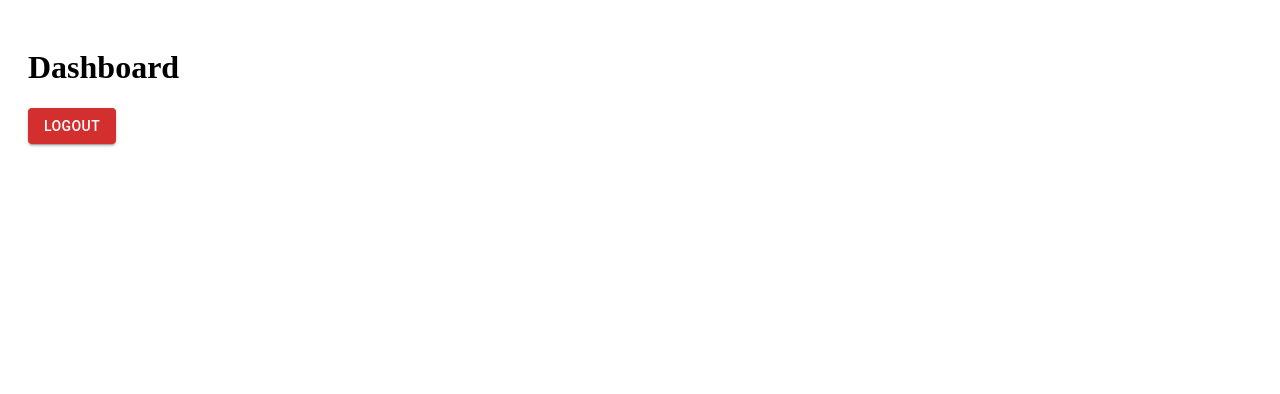
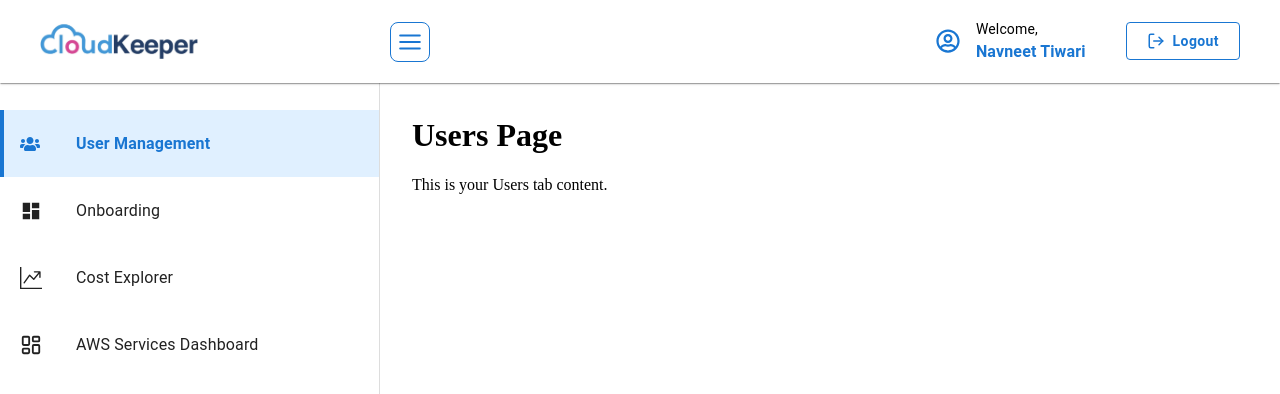
Before and after one commit to nvnetpd10/Cloudbalance, a React (Vite) app in the folder frontend/CloudBalance/: page /dashboard in a window 1280 px wide. Shown: the top 394 px of the page. Built offline with nearby package versions, Linux system fonts and the light colour scheme; sample sign-in values are in the browser's storage.

Commit message:
sidebar and navbar

```diff
--- a/frontend/CloudBalance/package.json
+++ b/frontend/CloudBalance/package.json
@@ -18,6 +18,7 @@
     "notistack": "^3.0.2",
     "react": "^19.2.0",
     "react-dom": "^19.2.0",
+    "react-icons": "^5.5.0",
     "react-router-dom": "^7.9.6"
   },
   "devDependencies": {
--- /dev/null
+++ b/frontend/CloudBalance/src/layouts/MainLayout.jsx
@@ -0,0 +1,24 @@
+import { useState } from "react";
+import Sidebar from "./Sidebar";
+import Navbar from "./Navbar";
+import { Outlet } from "react-router-dom";
+import { Box, Toolbar } from "@mui/material";
+
+export default function Layout() {
+  const [open, setOpen] = useState(true); // sidebar open by default
+
+  return (
+    <Box sx={{ display: "flex", height: "100vh" }}>
+      <Sidebar open={open} /> {/* 🔥 Send open to Sidebar */}
+      <Box sx={{ flexGrow: 1, display: "flex", flexDirection: "column" }}>
+        {/* Navbar fixed on top */}
+        <Navbar toggleSidebar={() => setOpen(!open)} /> {/* 🔥 Pass toggle */}
+        {/* Prevent overlap */}
+        <Toolbar />
+        <Box sx={{ padding: 3, overflowY: "auto", flexGrow: 1 }}>
+          <Outlet />
+        </Box>
+      </Box>
+    </Box>
+  );
+}
--- /dev/null
+++ b/frontend/CloudBalance/src/layouts/Navbar.jsx
@@ -0,0 +1,117 @@
+import {
+  AppBar,
+  Toolbar,
+  Typography,
+  Box,
+  Button,
+  IconButton,
+} from "@mui/material";
+import { FiLogOut, FiMenu } from "react-icons/fi";
+import { FaRegUserCircle } from "react-icons/fa";
+import logo from "../assets/images/CloudKeeper_Logo.jpg";
+import { logout } from "../utils/auth";
+
+export default function Navbar({ toggleSidebar }) {
+  const username = "Navneet Tiwari";
+
+  return (
+    <AppBar
+      position="fixed"
+      elevation={1}
+      sx={{
+        zIndex: (theme) => theme.zIndex.drawer + 1,
+        background: "#fff",
+        color: "#000",
+        paddingX: 2,
+      }}
+    >
+      <Toolbar
+        sx={{
+          minHeight: 80,
+          display: "flex",
+          alignItems: "center",
+          justifyContent: "space-between",
+        }}
+      >
+        {/* ---------------------------------------------------
+           BOX 1 → LOGO
+        --------------------------------------------------- */}
+        <Box sx={{ display: "flex", alignItems: "center" }}>
+          <Box
+            component="img"
+            src={logo}
+            alt="CloudBalance Logo"
+            sx={{ height: 83, objectFit: "contain" }}
+          />
+        </Box>
+
+        {/* ---------------------------------------------------
+           BOX 2 → TOGGLE ICON  (CENTER)
+        --------------------------------------------------- */}
+        <Box
+          sx={{
+            display: "flex",
+            justifyContent: "flex-start",
+            flex: 1,
+            pl: "12rem",
+          }}
+        >
+          <IconButton
+            onClick={toggleSidebar}
+            sx={{
+              color: "#1976d2",
+              border: "1px solid #1976d2",
+              borderRadius: "8px",
+              padding: "6px",
+            }}
+          >
+            <FiMenu size={26} />
+          </IconButton>
+        </Box>
+
+        {/* ---------------------------------------------------
+           BOX 3 → USER INFO + LOGOUT
+        --------------------------------------------------- */}
+        <Box sx={{ display: "flex", alignItems: "center", gap: 5 }}>
+          {/* User welcome text */}
+          <Box sx={{ display: "flex", alignItems: "center", gap: 2 }}>
+            <FaRegUserCircle size={24} color="#1976d2" />
+            <Box>
+              <Typography variant="body2" sx={{ color: "#000" }}>
+                Welcome,
+              </Typography>
+              <Typography
+                variant="body1"
+                sx={{ color: "#1976d2", fontWeight: "bold" }}
+              >
+                {username}
+              </Typography>
+            </Box>
+          </Box>
+
+          {/* Logout button */}
+          <Button
+            variant="outlined"
+            sx={{
+              borderColor: "#1976d2",
+              color: "#1976d2",
+              textTransform: "none",
+              fontWeight: "bold",
+              paddingX: 2.5,
+              height: 38,
+              display: "flex",
+              gap: 1,
+            }}
+            onClick={() => {
+              logout();
+              window.location.href = "/login";
+            }}
+          >
+            <FiLogOut size={18} />
+            Logout
+          </Button>
+        </Box>
+      </Toolbar>
+    </AppBar>
+  );
+}
--- /dev/null
+++ b/frontend/CloudBalance/src/layouts/Sidebar.jsx
@@ -0,0 +1,103 @@
+import {
+  Drawer,
+  List,
+  ListItemButton,
+  ListItemIcon,
+  ListItemText,
+  Toolbar,
+} from "@mui/material";
+import { Link, useLocation } from "react-router-dom";
+
+import { FaUsers } from "react-icons/fa";
+import { BsGraphUpArrow } from "react-icons/bs";
+import { MdDashboard } from "react-icons/md";
+import { LuLayoutDashboard } from "react-icons/lu";
+
+const drawerWidth = 380;
+
+export default function Sidebar({ open }) {
+  const location = useLocation();
+
+  const menuItems = [
+    {
+      label: "User Management",
+      icon: <FaUsers size={20} />,
+      path: "/dashboard/users",
+    },
+    {
+      label: "Onboarding",
+      icon: <MdDashboard size={22} />,
+      path: "/dashboard/onboarding",
+    },
+    {
+      label: "Cost Explorer",
+      icon: <BsGraphUpArrow size={22} />,
+      path: "/dashboard/cost-explorer",
+    },
+    {
+      label: "AWS Services Dashboard",
+      icon: <LuLayoutDashboard size={22} />,
+      path: "/dashboard/aws-dashboard",
+    },
+  ];
+
+  // Make "User Management" active when URL = /dashboard
+  const isActive = (path) =>
+    location.pathname === path ||
+    (path === "/dashboard/users" && location.pathname === "/dashboard");
+
+  return (
+    <Drawer
+      variant="persistent"
+      open={open}
+      sx={{
+        width: drawerWidth,
+        flexShrink: 0,
+        "& .MuiDrawer-paper": {
+          width: drawerWidth,
+          boxSizing: "border-box",
+          borderRight: "1px solid #ddd",
+          paddingTop: "30px",
+        },
+      }}
+    >
+      <Toolbar />
+
+      <List sx={{ mt: 1 }}>
+        {" "}
+        {/* optional extra spacing */}
+        {menuItems.map((item) => {
+          const active = isActive(item.path);
+
+          return (
+            <ListItemButton
+              key={item.path}
+              component={Link}
+              to={item.path}
+              sx={{
+                py: 2.2,
+                bgcolor: active ? "#e0f0ff" : "transparent",
+                borderLeft: active
+                  ? "4px solid #1976d2"
+                  : "4px solid transparent",
+                "&:hover": { bgcolor: "#e0f0ff" },
+              }}
+            >
+              <ListItemIcon sx={{ color: active ? "#1976d2" : "inherit" }}>
+                {item.icon}
+              </ListItemIcon>
+
+              <ListItemText
+                primary={item.label}
+                primaryTypographyProps={{
+                  fontWeight: active ? "bold" : "normal",
+                  color: active ? "#1976d2" : "inherit",
+                }}
+              />
+            </ListItemButton>
+          );
+        })}
+      </List>
+    </Drawer>
+  );
+}
--- /dev/null
+++ b/frontend/CloudBalance/src/pages/AwsDashboard/AwsDashboard.jsx
@@ -0,0 +1,7 @@
+import React from "react";
+
+const AwsDashboard = () => {
+  return <div>AwsDashboard</div>;
+};
+
+export default AwsDashboard;
--- /dev/null
+++ b/frontend/CloudBalance/src/pages/CostExplorer/CostExplorer.jsx
@@ -0,0 +1,7 @@
+import React from "react";
+
+const CostExplorer = () => {
+  return <div>CostExplorar</div>;
+};
+
+export default CostExplorer;
--- a/frontend/CloudBalance/src/pages/Dashboard/Dashboard.jsx
+++ b/frontend/CloudBalance/src/pages/Dashboard/Dashboard.jsx
@@ -1,20 +1,8 @@
-import { Button } from "@mui/material";
-import { logout } from "../../utils/auth";
-
 export default function Dashboard() {
   return (
-    <div style={{ padding: 20 }}>
+    <>
       <h1>Dashboard</h1>
-      <Button
-        variant="contained"
-        color="error"
-        onClick={() => {
-          logout();
-          window.location.href = "/login";
-        }}
-      >
-        Logout
-      </Button>
-    </div>
+      <p>Welcome to CloudBalance!</p>
+    </>
   );
 }
--- /dev/null
+++ b/frontend/CloudBalance/src/pages/Onboarding/Onboarding.jsx
@@ -0,0 +1,7 @@
+import React from "react";
+
+const Onboarding = () => {
+  return <div>Onboarding</div>;
+};
+
+export default Onboarding;
--- /dev/null
+++ b/frontend/CloudBalance/src/pages/Users/Users.jsx
@@ -0,0 +1,8 @@
+export default function Users() {
+  return (
+    <div>
+      <h1>Users Page</h1>
+      <p>This is your Users tab content.</p>
+    </div>
+  );
+}
--- a/frontend/CloudBalance/src/routes/AppRoutes.jsx
+++ b/frontend/CloudBalance/src/routes/AppRoutes.jsx
@@ -1,25 +1,38 @@
-import { BrowserRouter, Routes, Route } from "react-router-dom";
+import { Routes, Route } from "react-router-dom";
 import Login from "../pages/Login/Login";
-import Dashboard from "../pages/Dashboard/Dashboard";
-import ProtectedRoute from "../components/ProtectedRoute";
-import { Navigate } from "react-router-dom";
+import ProtectedRoute from "../routes/ProtectedRoute";
+import MainLayout from "../layouts/MainLayout";
+
+// pages
+import Users from "../pages/Users/Users";
+import Onboarding from "../pages/Onboarding/Onboarding";
+import CostExplorer from "../pages/CostExplorer/CostExplorer";
+import AwsDashboard from "../pages/AwsDashboard/AwsDashboard";
 
 export default function AppRoutes() {
   return (
-    <BrowserRouter>
     <Routes>
-        <Route path="/" element={<Navigate to="/login" replace />} />
+      <Route path="/" element={<Login />} />
+      <Route path="/login" element={<Login />} />
 
-        <Route path="/login" element={<Login />} />
+      {/* Dashboard Layout */}
       <Route
         path="/dashboard"
         element={
           <ProtectedRoute>
-              <Dashboard />
+            <MainLayout />
           </ProtectedRoute>
         }
-        />
+      >
+        {/* DEFAULT ROUTE → When entering /dashboard */}
+        <Route index element={<Users />} />
+
+        {/* SUB-PAGES */}
+        <Route path="users" element={<Users />} />
+        <Route path="onboarding" element={<Onboarding />} />
+        <Route path="cost-explorer" element={<CostExplorer />} />
+        <Route path="aws-dashboard" element={<AwsDashboard />} />
+      </Route>
     </Routes>
-    </BrowserRouter>
   );
 }
```
Also changed, not shown: frontend/CloudBalance/src/main.jsx (+4 -3 lines), frontend/CloudBalance/src/routes/ProtectedRoute.jsx (renamed from frontend/CloudBalance/src/components/ProtectedRoute.jsx), 1 other file (tests, documents, lock files or other folders). Lines whose indentation alone changed are shown as unchanged.
